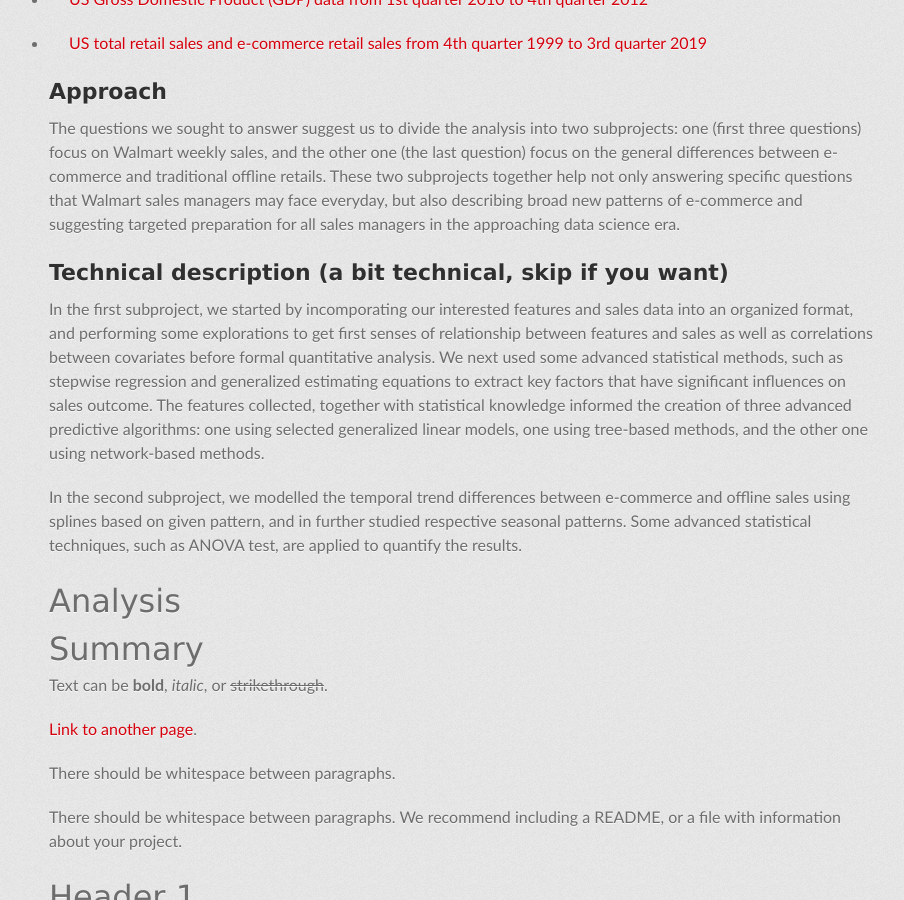
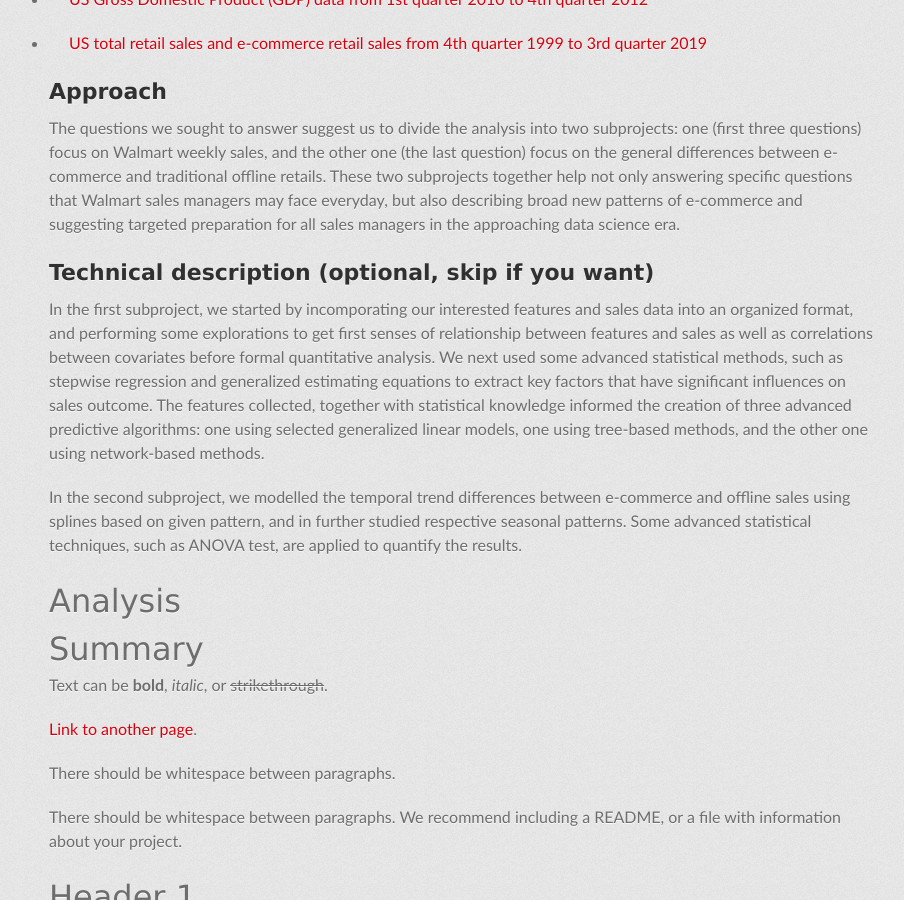
Before and after one commit to churchillcui/ads_retail, a Jekyll site: the page built from index.md, in a window 1280 px wide and 900 px high, scrolled down 1630 px. Shown: the whole window, without its empty margins (175-1079 px from the left). Built offline with Jekyll 4.4.1, drawn with Linux system fonts in a browser that asks for light colours; some web fonts are replaced.

Commit message:
change technical part to optional

```diff
--- a/index.md
+++ b/index.md
@@ -40,7 +40,7 @@
 
 The questions we sought to answer suggest us to divide the analysis into two subprojects: one (first three questions) focus on Walmart weekly sales, and the other one (the last question) focus on the general differences between e-commerce and traditional offline retails. These two subprojects together help not only answering specific questions that Walmart sales managers may face everyday, but also describing broad new patterns of e-commerce and suggesting targeted preparation for all sales managers in the approaching data science era.
 
-## Technical description (a bit technical, skip if you want)
+## Technical description (optional, skip if you want)
 
 In the first subproject, we started by incomporating our interested features and sales data into an organized format, and performing some explorations to get first senses of relationship between features and sales as well as correlations between covariates before formal quantitative analysis. We next used some advanced statistical methods, such as stepwise regression and generalized estimating equations to extract key factors that have significant influences on sales outcome. The features collected, together with statistical knowledge informed the creation of three advanced predictive algorithms: one using selected generalized linear models, one using tree-based methods, and the other one using network-based methods.
 
```
